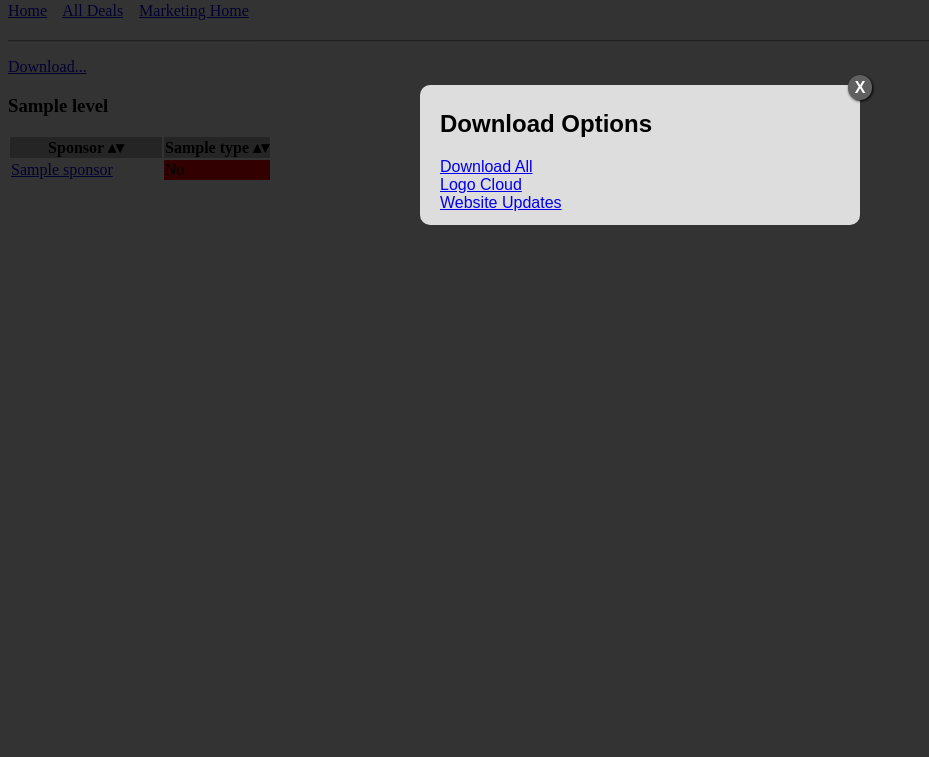
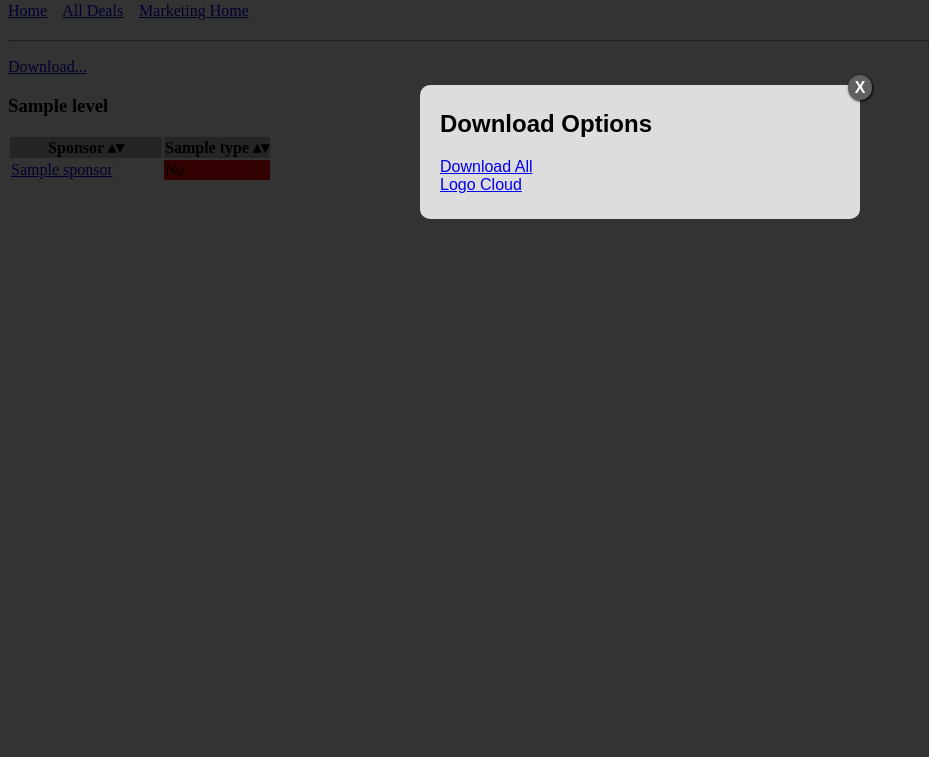
Before and after one commit to Auzzy/bfig-sponsor-tracker, a Flask app: template sponsortracker/templates/marketing-home.html in a window 1280 px wide, after a click on "Download...". Shown: the part 43-800 px from the top of the page, without its empty margins (0-929 px from the left). Run offline with Flask 2, Linux system fonts and the light colour scheme; the template is opened without the code that fills it: most values are stand-ins (such as "Sample title", 1, 10 or a date in 2020); parts of the project's set-up code (start-up, migrations or seed data) failed here and were passed over; some libraries are stand-ins or nearby versions.

```diff
--- a/sponsortracker/templates/layout.html
+++ b/sponsortracker/templates/layout.html
@@ -36,9 +36,9 @@
         	background: rgba(0,0,0,0.8);
         	z-index: 99999;
         	opacity:0;
-        	-webkit-transition: opacity 400ms ease-in;
-        	-moz-transition: opacity 400ms ease-in;
-        	transition: opacity 400ms ease-in;
+        	-webkit-transition: opacity 200ms ease-in;
+        	-moz-transition: opacity 200ms ease-in;
+        	transition: opacity 200ms ease-in;
         	pointer-events: none;
         }
 
@@ -51,7 +51,7 @@
         	width: 400px;
         	position: relative;
         	margin: 10% auto;
-        	padding: 5px 20px 13px 20px;
+        	padding: 5px 20px 25px 20px;
         	border-radius: 10px;
         	background: #ddd;
         }
--- a/sponsortracker/templates/manage-assets.html
+++ b/sponsortracker/templates/manage-assets.html
@@ -45,6 +45,7 @@
 
 <div style="clear:both; width:20px;">&nbsp;</div>
 
+{% if other_assets %}
 <h2>Other Assets</h2>
 
 {% for type in other_assets|sort(attribute="label") %}
@@ -63,6 +64,7 @@
 
 <div style="float:left; width:20px;">&nbsp;</div>
 {% endfor %}
+{% endif %}
 
 {% endblock %}
 
--- a/sponsortracker/templates/marketing-home.html
+++ b/sponsortracker/templates/marketing-home.html
@@ -11,33 +11,17 @@
             <a href="#close" title="Close" class="close">X</a>
             <a href="{{ url_for('download_all') }}">Download All</a><br />
             <a href="{{ url_for('download_logo_cloud') }}">Logo Cloud</a><br />
-            <a href="javascript:void(0);" id="website-updates">Website Updates</a>
-            <form id="website-updater" action="{{ url_for('download_website_updates') }}" method="GET">
-                <input type="hidden" id="website-updates-date" name="website-updates-date" />
-            </form>
-            <div id="website-updates-calendar"></div>
         </div>
     </div>
 </p>
 
+
+
 {% for level in deals_by_level %}
 {% set deals = deals_by_level[level] %}
+{% if deals %}
 {% include "asset-table.html" %}
+{% endif %}
 {% endfor %}
 
 {% endblock %}
-
-{% block js %}
-    window.addEventListener('load', function() {
-        var picker = new Pikaday(
-        {
-            field: document.getElementById('website-updates-date'),
-            trigger: document.getElementById('website-updates'),
-            container: document.getElementById('website-updates-calendar'),
-            yearRange: [{{ year }}, {{ year }}],
-            onSelect: function(date) {
-                document.getElementById("website-updater").submit();
-            }
-        });
-    }, false);
-{% endblock %}
```
Also changed, not shown: sponsortracker/views/core.py (+6 -6 lines).
